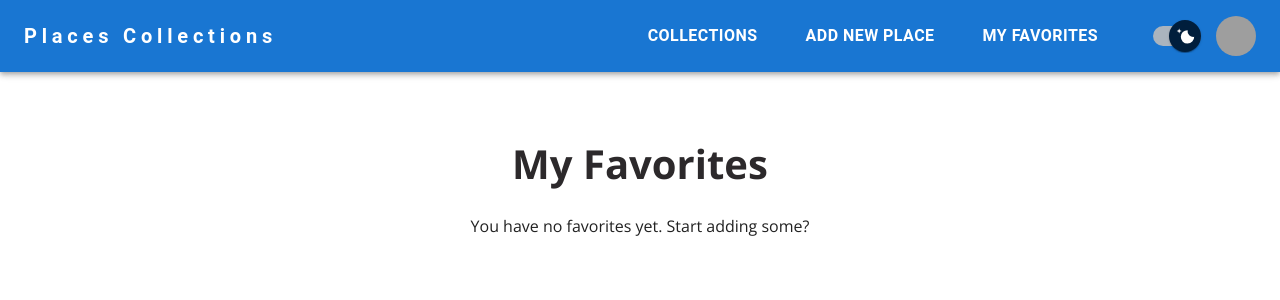
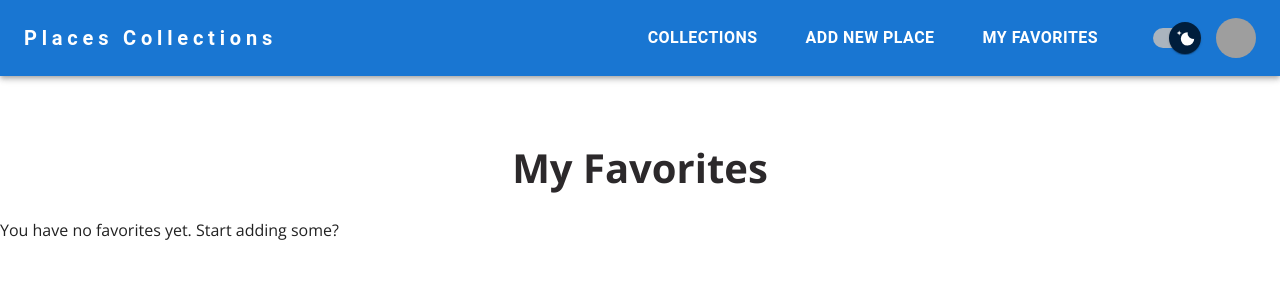
Before and after one commit to Louis2602/PlacesCollection, a React (Create React App) app: page /favorites in a window 1280 px wide. Shown: the top 300 px of the page. Built offline with nearby package versions, Linux system fonts and the light colour scheme; grey boxes are pictures that could not be loaded.

Commit message:
update navbar

```diff
--- a/src/components/NavBar/NavBar.jsx
+++ b/src/components/NavBar/NavBar.jsx
@@ -70,10 +70,12 @@ const ModeSwitch = styled(Switch)(({ theme }) => ({
 
 const StyledButton = styled(Button)({
 	'&:hover': {
-		color: 'gold',
+		color: 'black',
+		backgroundColor: 'white'
 	},
 	fontSize: '1rem',
 	fontWeight: 'bold',
+	borderRadius: 0,
 });
 const StyledToolbar = styled(Toolbar)({
 	display: 'flex',
@@ -147,9 +149,9 @@ const NavBar = ({ setMode, mode }) => {
 							<StyledButton
 								onClick={handleOpenPlaces}
 								sx={{
-								m: 2,
 									color: 'white',
 									display: 'block',
+									p: 3,
 								}}
 							>
 								Collections
@@ -180,7 +182,7 @@ const NavBar = ({ setMode, mode }) => {
 							))}
 						</Menu>
 						<StyledButton
-							sx={{ m: 2, color: 'white', display: 'block' }}
+							sx={{ p: 3, color: 'white', display: 'block' }}
 						>
 							<Link
 								style={{
@@ -193,7 +195,7 @@ const NavBar = ({ setMode, mode }) => {
 							</Link>
 						</StyledButton>
 						<StyledButton
-							sx={{ m: 2, color: 'white', display: 'block' }}
+							sx={{ p: 3, color: 'white', display: 'block' }}
 						>
 							<Link
 								style={{
--- a/src/components/PlacesList/FavoritesList/FavoritesList.jsx
+++ b/src/components/PlacesList/FavoritesList/FavoritesList.jsx
@@ -4,7 +4,7 @@ import { Grid } from '@mui/material';
 
 const FavoritesList = ({ favorites }) => {
 	return (
-		<Grid container spacing={1}>
+		<Grid container spacing={1} sx={{width: '100%'}}>
 			{favorites.map((fav) => (
 				<Grid item xs={12} sm={6} md={3} key={fav.id}>
 					<PlaceItem
--- a/src/components/PlacesList/PlaceItem/PlaceItem.jsx
+++ b/src/components/PlacesList/PlaceItem/PlaceItem.jsx
@@ -22,6 +22,10 @@ import LocationOnIcon from '@mui/icons-material/LocationOn';
 import LocationOnOutlinedIcon from '@mui/icons-material/LocationOnOutlined';
 
 const StyledCard = styled(Card)({
+	maxWidth: 600,
+	margin: '1rem',
+	alignItems: 'center',
+	justifyContent: 'center',
 	transition: '0.3s ease-in-out',
 	boxShadow:
 		'0 0 0 1px rgb(53 72 91 / 7%), 0 2px 2px rgb(0 0 0 / 1%), 0 4px 4px rgb(0 0 0 / 2%), 0 10px 8px rgb(0 0 0 / 3%), 0 15px 15px rgb(0 0 0 / 3%), 0 30px 30px rgb(0 0 0 / 4%), 0 70px 65px rgb(0 0 0 / 5%)',
@@ -70,8 +74,7 @@ const PlaceItem = ({ id, image, title, rating, address, description }) => {
 		});
 	};
 	return (
-		<Box>
-			<StyledCard sx={{ maxWidth: 600, margin: '1rem' }}>
+		<StyledCard>
 			<CardMedia
 				component='img'
 				height='240'
@@ -156,7 +159,6 @@ const PlaceItem = ({ id, image, title, rating, address, description }) => {
 				</StyledIconButton>
 			</StyledCardActions>
 		</StyledCard>
-		</Box>
 	);
 };
 
--- a/src/pages/Favorites.jsx
+++ b/src/pages/Favorites.jsx
@@ -19,7 +19,7 @@ const Favorites = () => {
 	}
 
 	return (
-		<section>
+		<section style={{width: '100%'}}>
 			<h1>My Favorites</h1>
 			{content}
 		</section>
```
Lines whose indentation alone changed are shown as unchanged.
